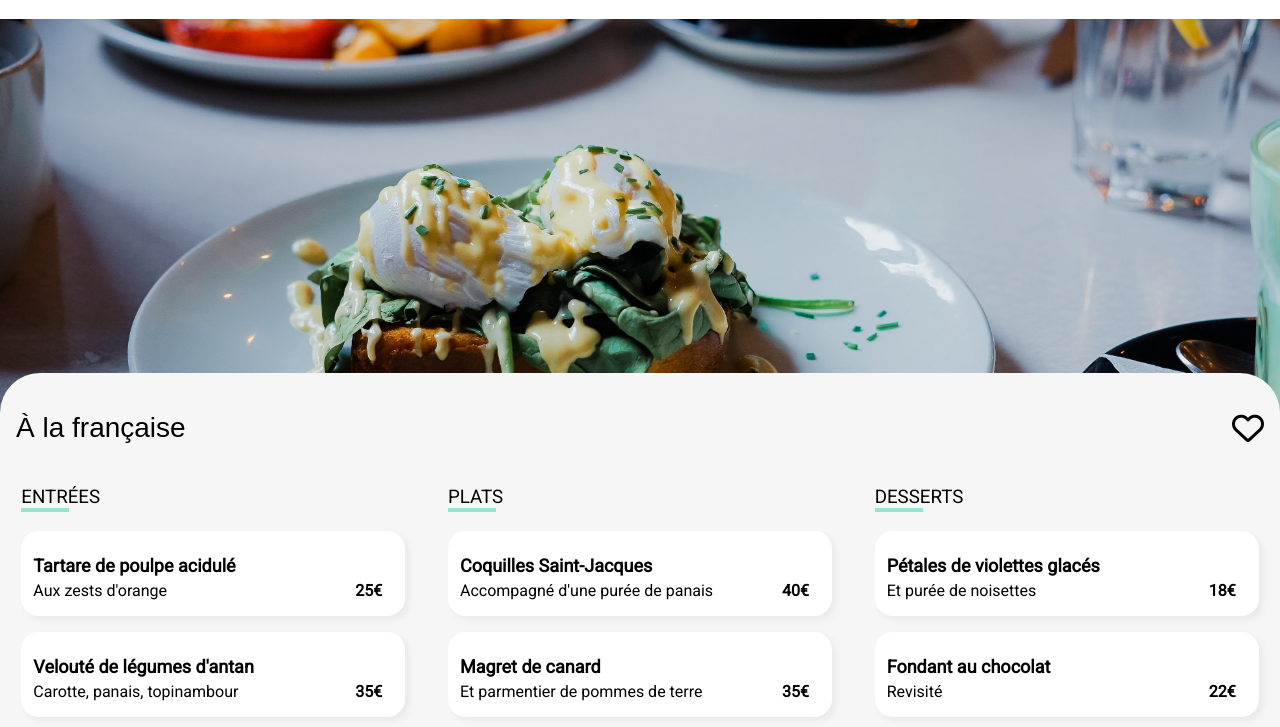
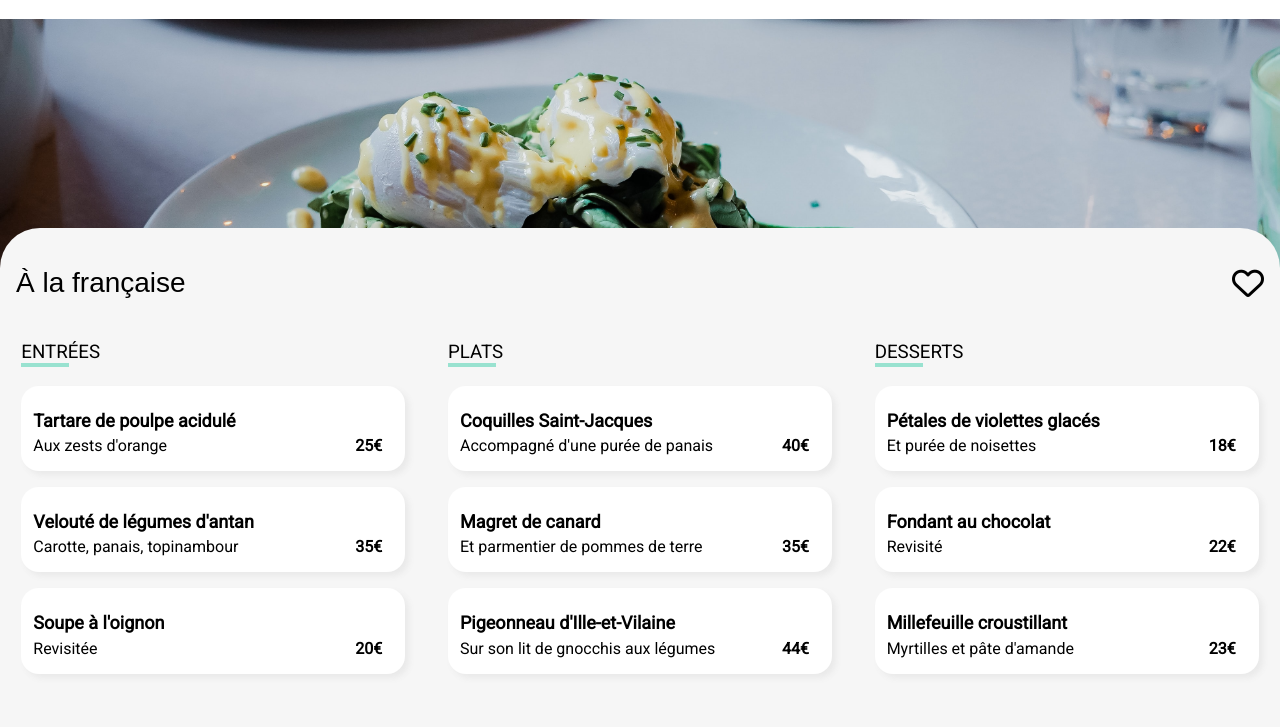
Before and after one commit to davidOC007/davidOC007.github.io-DavidHypach_3_10022021-, a website: page A-la-francaise.html in a window 1280 px wide. Shown: the part 62-789 px from the top of the page. Drawn offline with nearby package versions, Linux system fonts and the light colour scheme; files that its build step writes are made by us from their sources; a web font is replaced by a local one.

Commit message:
Add files via upload

```diff
--- a/sass/Layout/_header-menu.scss
+++ b/sass/Layout/_header-menu.scss
@@ -18,6 +18,6 @@
 
 .banner img{
     width: 100%;
-    max-height: 400px;
+    height:255px;
     object-fit: cover;
 }
```
